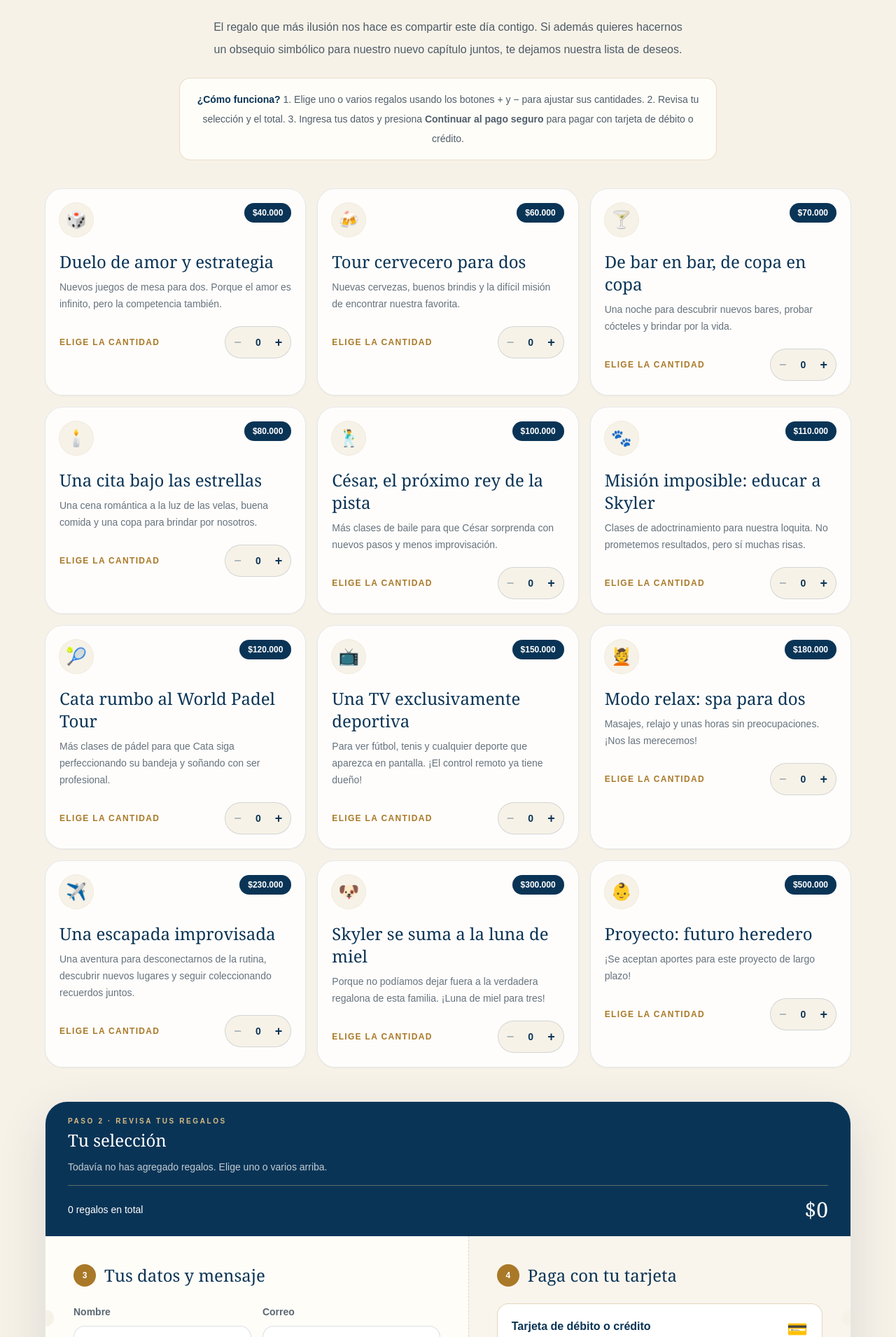
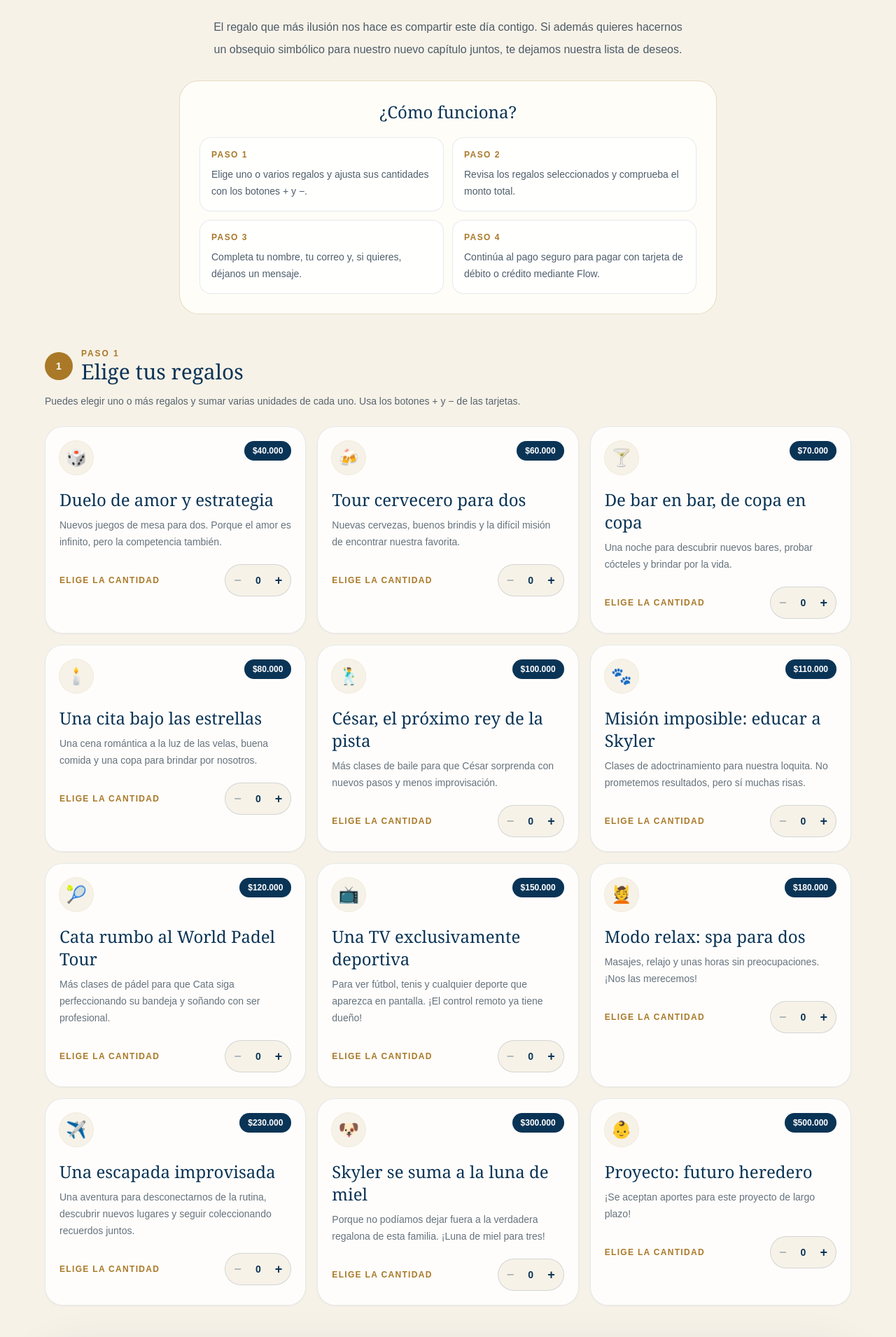
Before and after one commit to cesarodriguez96-02-26/regalos-matri-cata-cesar, a Next.js app: page / in a window 1280 px wide. Shown: the part 3690-5600 px from the top of the page at 70% size. Built offline with nearby package versions, Linux system fonts and the light colour scheme.

Commit message:
Alinear explicación y etiquetas de los cuatro pasos del regalo

```diff
--- a/src/components/CheckoutForm.tsx
+++ b/src/components/CheckoutForm.tsx
@@ -56,12 +56,33 @@ export function CheckoutForm() {
           <p className="mx-auto mt-5 max-w-2xl text-base leading-8 text-ink/75">
             El regalo que más ilusión nos hace es compartir este día contigo. Si además quieres hacernos un obsequio simbólico para nuestro nuevo capítulo juntos, te dejamos nuestra lista de deseos.
           </p>
-          <div className="mt-6 rounded-2xl border border-gold/25 bg-ivory px-5 py-4 text-left text-sm leading-7 text-ink/75 sm:text-center">
-            <strong className="text-navy">¿Cómo funciona?</strong> 1. Elige uno o varios regalos usando los botones + y − para ajustar sus cantidades. 2. Revisa tu selección y el total. 3. Ingresa tus datos y presiona <strong>Continuar al pago seguro</strong> para pagar con tarjeta de débito o crédito.
+          <div className="mt-7 rounded-[1.75rem] border border-gold/25 bg-ivory p-5 text-left sm:p-7">
+            <h3 className="text-center font-serif text-2xl text-navy">¿Cómo funciona?</h3>
+            <ol className="mt-5 grid gap-3 text-sm leading-6 text-ink/75 sm:grid-cols-2">
+              {[
+                ['Paso 1', 'Elige uno o varios regalos y ajusta sus cantidades con los botones + y −.'],
+                ['Paso 2', 'Revisa los regalos seleccionados y comprueba el monto total.'],
+                ['Paso 3', 'Completa tu nombre, tu correo y, si quieres, déjanos un mensaje.'],
+                ['Paso 4', 'Continúa al pago seguro para pagar con tarjeta de débito o crédito mediante Flow.']
+              ].map(([step, description]) => (
+                <li key={step} className="rounded-2xl border border-navy/10 bg-white/80 p-4">
+                  <strong className="block text-xs uppercase tracking-[0.12em] text-gold">{step}</strong>
+                  <p className="mt-2">{description}</p>
+                </li>
+              ))}
+            </ol>
           </div>
         </div>
 
-        <div className="mt-10 grid gap-4 sm:grid-cols-2 lg:grid-cols-3">
+        <div className="mt-12 flex flex-wrap items-center gap-3">
+          <span className="flex h-10 w-10 shrink-0 items-center justify-center rounded-full bg-gold text-sm font-bold text-white">1</span>
+          <div>
+            <p className="text-xs font-bold uppercase tracking-[0.16em] text-gold">Paso 1</p>
+            <h3 className="font-serif text-2xl text-navy sm:text-3xl">Elige tus regalos</h3>
+          </div>
+        </div>
+        <p className="mt-3 text-sm leading-6 text-ink/70">Puedes elegir uno o más regalos y sumar varias unidades de cada uno. Usa los botones + y − de las tarjetas.</p>
+        <div className="mt-6 grid gap-4 sm:grid-cols-2 lg:grid-cols-3">
           {giftOptions.map((gift) => (
             <GiftCard key={gift.id} gift={gift} quantity={quantities[gift.id] ?? 0} onChange={(quantity) => setQuantities((prev) => ({ ...prev, [gift.id]: quantity }))} />
           ))}
@@ -69,7 +90,7 @@ export function CheckoutForm() {
 
         <form onSubmit={handleSubmit} className="ticket-edge mt-12 overflow-hidden rounded-[2rem] border border-navy/10 bg-ivory shadow-ticket">
           <div className="bg-navy px-6 py-5 text-white md:px-8">
-            <p className="text-[10px] font-bold uppercase tracking-[0.26em] text-gold-soft">Paso 2 · Revisa tus regalos</p>
+            <p className="text-xs font-bold uppercase tracking-[0.22em] text-gold-soft">Paso 2 · Revisa tu selección</p>
             <h3 className="mt-1 font-serif text-2xl">Tu selección</h3>
             {selected.length === 0 ? <p className="mt-3 text-sm text-white/75">Todavía no has agregado regalos. Elige uno o varios arriba.</p> : (
               <ul className="mt-4 divide-y divide-white/15 text-sm">
@@ -91,7 +112,7 @@ export function CheckoutForm() {
             <div className="p-6 md:p-8 lg:p-10">
               <div className="flex items-center gap-3">
                 <span className="flex h-8 w-8 items-center justify-center rounded-full bg-gold text-xs font-bold text-white">3</span>
-                <h3 className="font-serif text-2xl text-navy">Tus datos y mensaje</h3>
+                <div><p className="text-xs font-bold uppercase tracking-[0.14em] text-gold">Paso 3</p><h3 className="font-serif text-2xl text-navy">Completa tus datos</h3></div>
               </div>
               <div className="mt-6 grid gap-4 md:grid-cols-2">
                 <label className="block">
@@ -113,7 +134,7 @@ export function CheckoutForm() {
             <div className="border-t border-dashed border-navy/15 bg-paper/70 p-6 md:p-8 lg:border-l lg:border-t-0 lg:p-10">
               <div className="flex items-center gap-3">
                 <span className="flex h-8 w-8 items-center justify-center rounded-full bg-gold text-xs font-bold text-white">4</span>
-                <h3 className="font-serif text-2xl text-navy">Paga con tu tarjeta</h3>
+                <div><p className="text-xs font-bold uppercase tracking-[0.14em] text-gold">Paso 4</p><h3 className="font-serif text-2xl text-navy">Continúa al pago seguro</h3></div>
               </div>
               <div className="mt-6 rounded-2xl border border-gold/30 bg-white p-5">
                 <div className="flex items-start justify-between gap-3">
```
